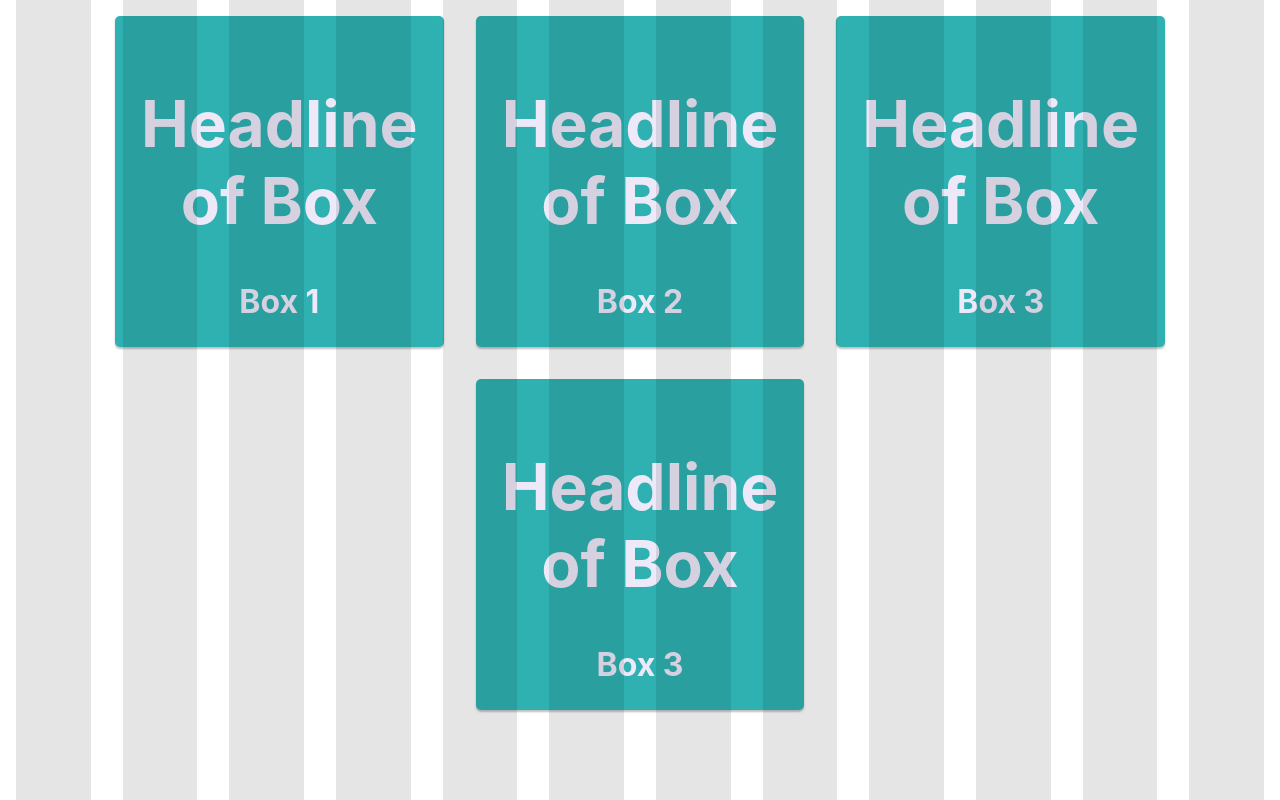
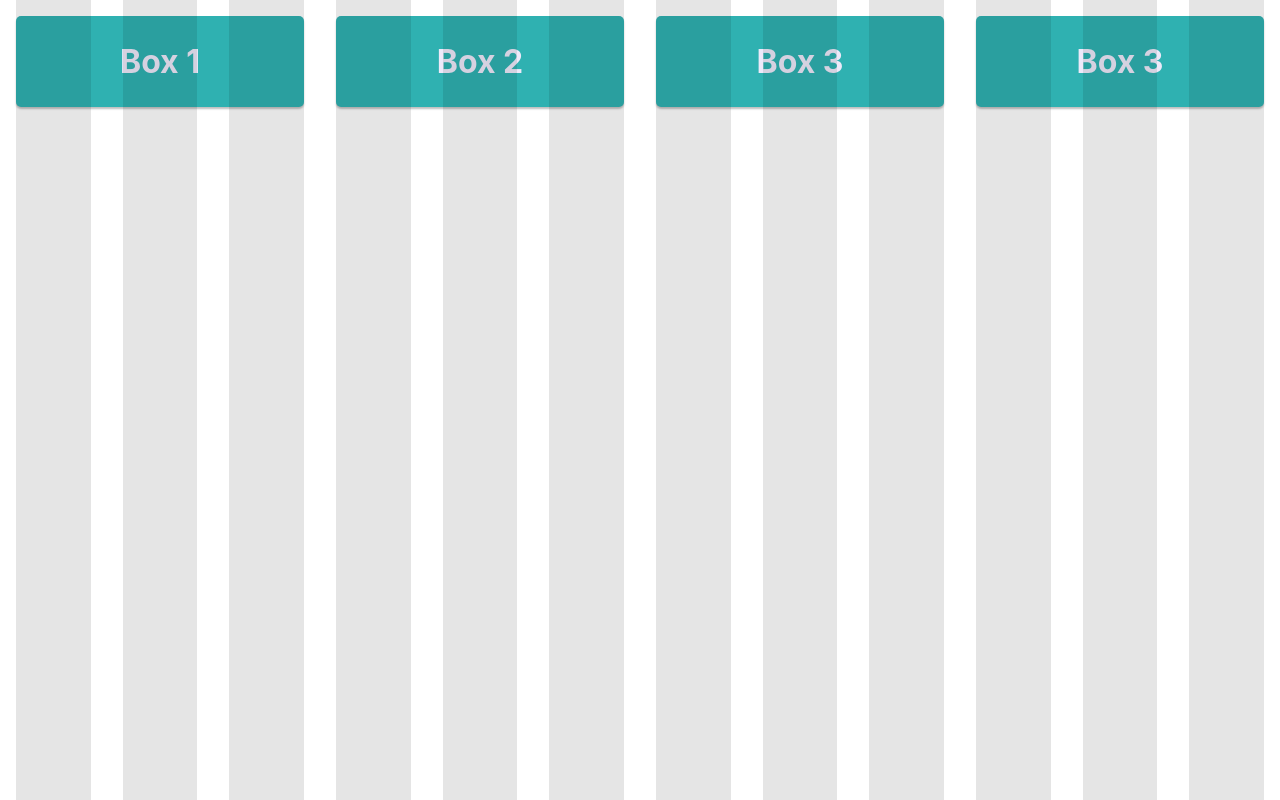
Before and after one commit to M-B89/chromatic-test, a React (Create React App) app: page / in a window 1280 px wide. Built offline with nearby package versions, Linux system fonts and the light colour scheme.

Commit message:
revert change

```diff
--- a/src/components/Box/Box.tsx
+++ b/src/components/Box/Box.tsx
@@ -3,7 +3,6 @@ import styles from './Box.module.scss'
 
 const Box: FunctionComponent<{ children: ReactNode }> = ({children}) => {
     return <div className={styles.Box}>
-        <h1>Headline of Box</h1>
         {children}
     </div>
 }
```
